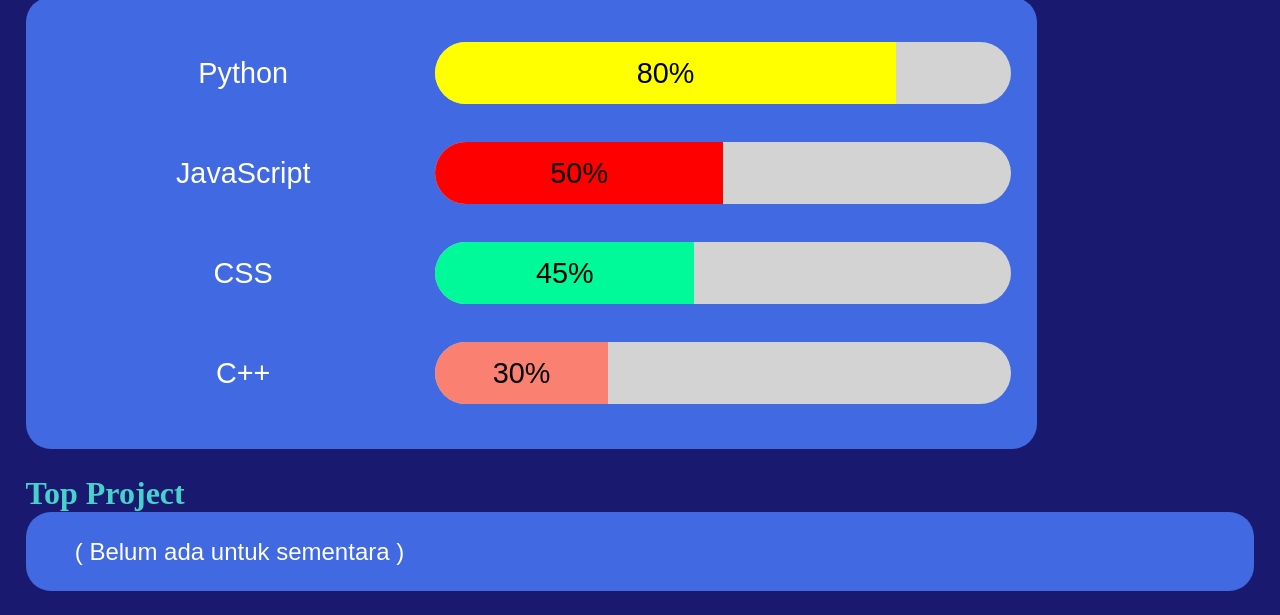
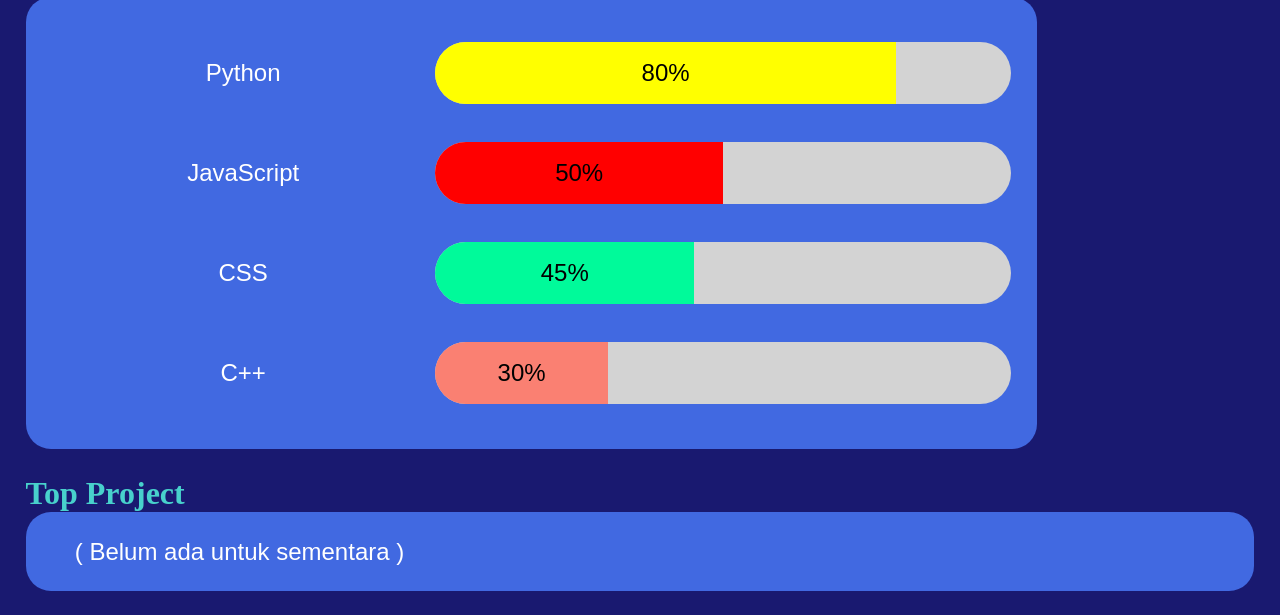
Before and after one commit to elrama-dev/rama-el.github.io, a plain HTML site: page index.html in a window 1280 px wide. Shown: the part 568-1183 px from the top of the page. Drawn offline with Linux system fonts and the light colour scheme.

Commit message:
Update style.css

```diff
--- a/style.css
+++ b/style.css
@@ -182,7 +182,7 @@ footer {
   .skills-grid {
     width: 75%;
     grid-template-rows: repeat(4, 100px);
-    font-size: 1.2em;
+    font-size: 1rem;
   }
   .skill-label {
     line-height: 100px;
```
